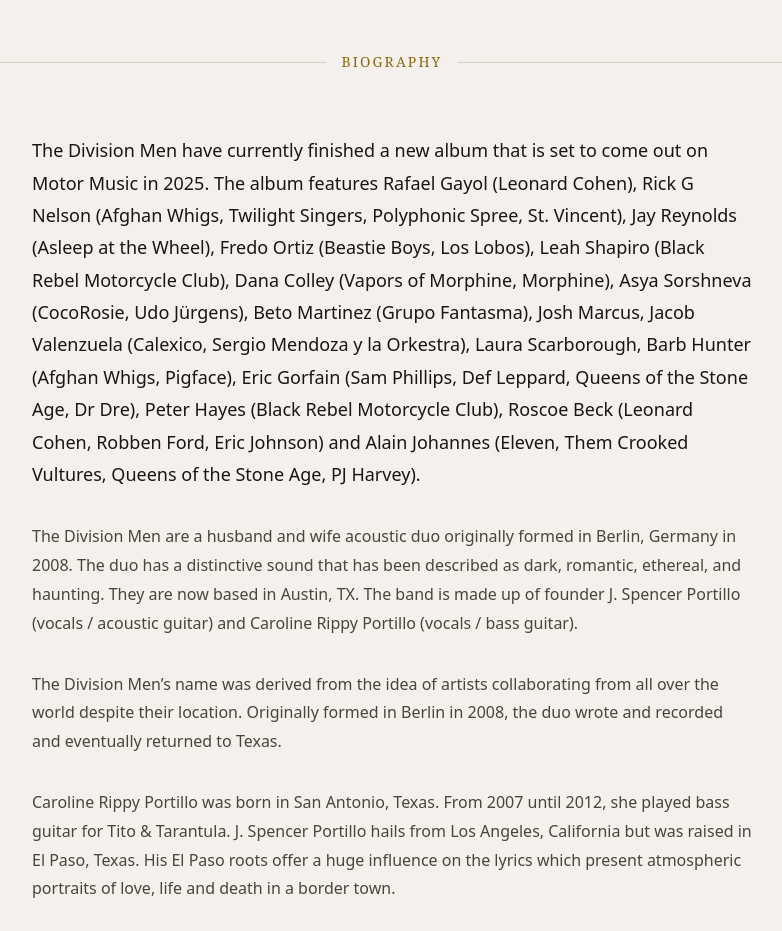
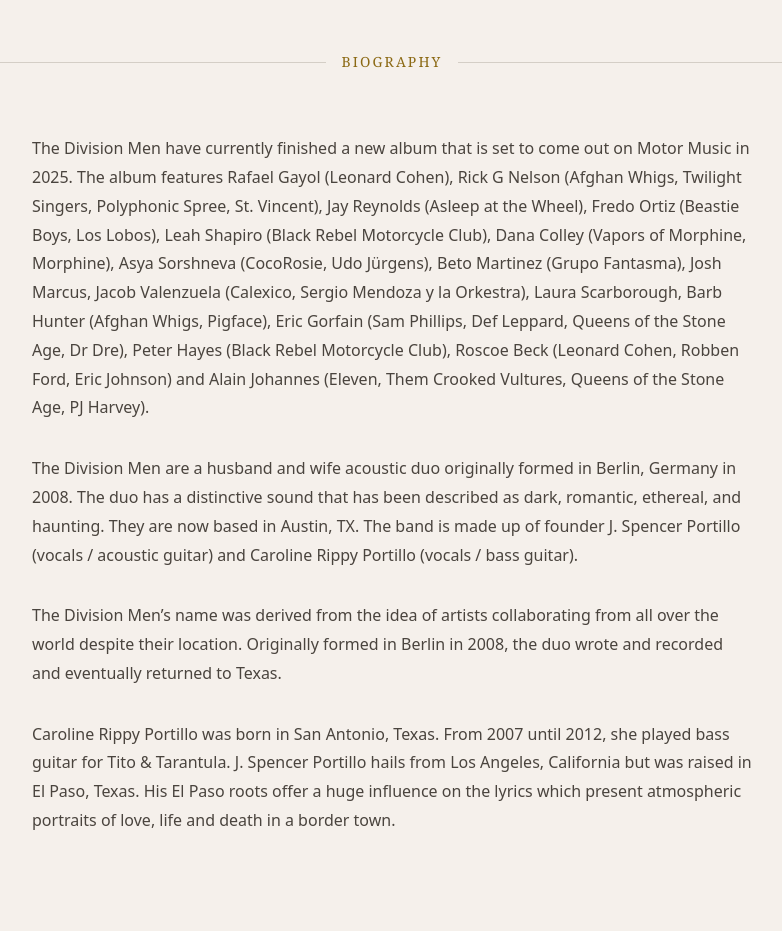
Before and after one commit to bobbysmith/divisionmenband, a React (Vite) app: page / in a window 1280 px wide. Shown: the part 3900-4831 px from the top of the page, without its empty margins (248-1030 px from the left). Built offline with nearby package versions, Linux system fonts and the light colour scheme.

Commit message:
some style things

```diff
--- a/src/components/Bio/Bio.module.css
+++ b/src/components/Bio/Bio.module.css
@@ -15,8 +15,3 @@
   line-height: var(--leading-relaxed);
   color: var(--color-text-secondary);
 }
-
-.content p:first-child {
-  font-size: var(--text-lg);
-  color: var(--color-text-primary);
-}
--- a/src/components/LanguagePicker/LanguagePicker.module.css
+++ b/src/components/LanguagePicker/LanguagePicker.module.css
@@ -29,7 +29,6 @@
   top: calc(100% + var(--space-xs));
   left: 0;
   min-width: 180px;
-  max-height: 320px;
   overflow-y: auto;
   background: var(--color-bg-card);
   border: 1px solid var(--color-border);
```
